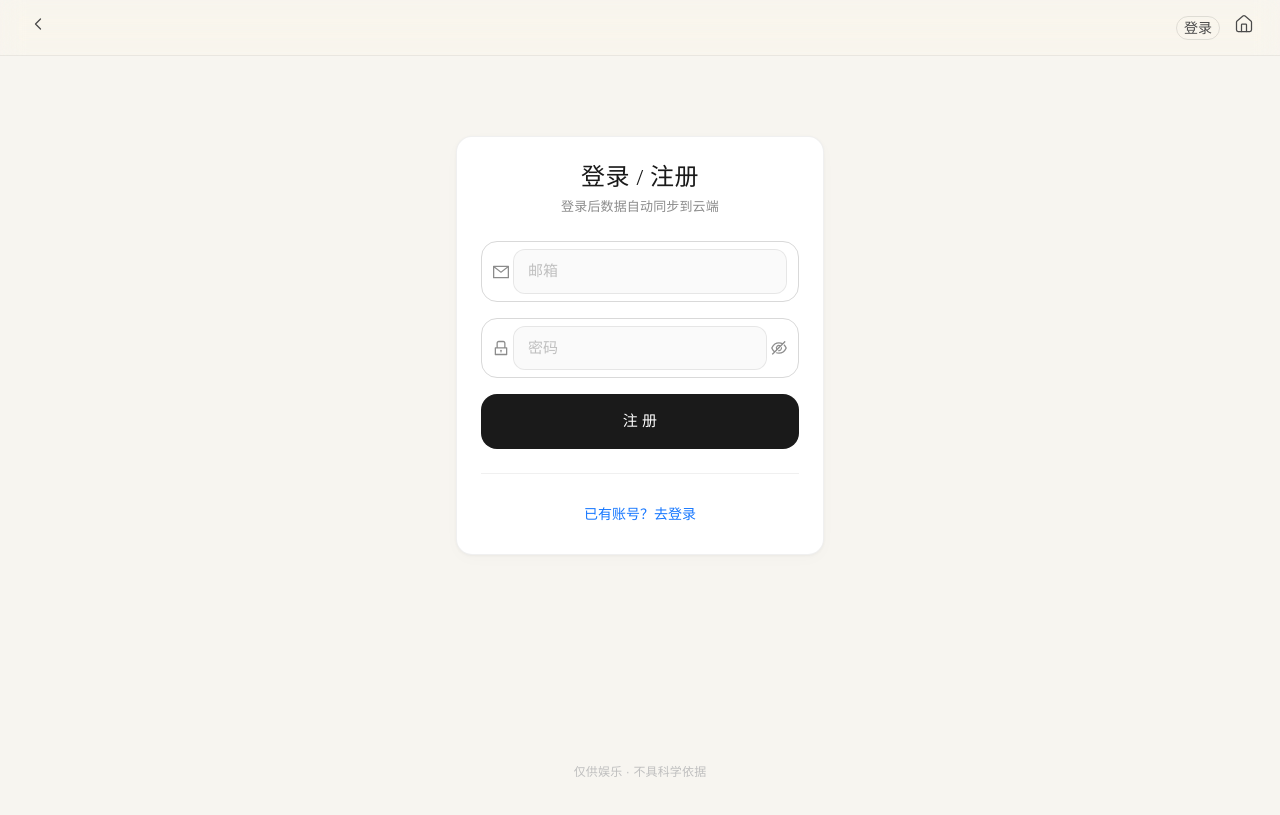
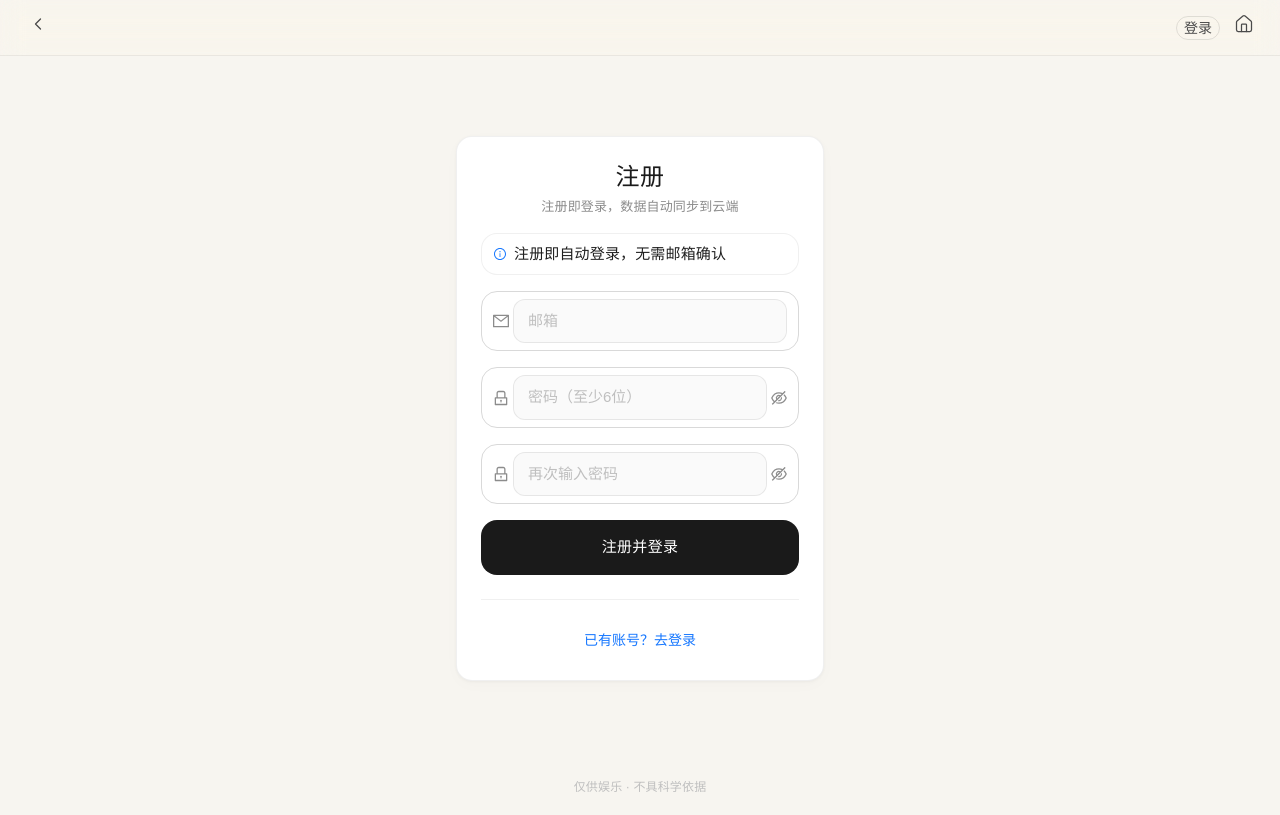
Before and after one commit to yueyangDong/yaoyiyao, a React (Vite) app: page /yaoyiyao/auth in a window 1280 px wide. Both pictures are taken after a click on the button "没有账号？去注册". Built offline with nearby package versions, Linux system fonts and the light colour scheme.

Commit message:
fix: 注册即登录提示 + 密码二次确认 + 登录成功页

```diff
--- a/src/pages/Auth.tsx
+++ b/src/pages/Auth.tsx
@@ -1,16 +1,20 @@
 import { useState } from 'react';
-import { Card, Button, Input, Typography, Space, message, Divider } from 'antd';
-import { MailOutlined, LockOutlined } from '@ant-design/icons';
+import { Card, Button, Input, Typography, Space, message, Divider, Alert } from 'antd';
+import { MailOutlined, LockOutlined, CheckCircleOutlined, InfoCircleOutlined } from '@ant-design/icons';
 import { useAuth } from '../context/AuthContext';
+import { useNavigate } from 'react-router-dom';
 
 const { Title, Text } = Typography;
 
 export default function Auth() {
   const { signIn, signUp } = useAuth();
+  const navigate = useNavigate();
   const [email, setEmail] = useState('');
   const [password, setPassword] = useState('');
+  const [password2, setPassword2] = useState('');
   const [loading, setLoading] = useState(false);
   const [isRegister, setIsRegister] = useState(false);
+  const [success, setSuccess] = useState(false);
 
   const handleSubmit = async () => {
     if (!email || !password) {
@@ -21,19 +25,70 @@ export default function Auth() {
       message.warning('密码至少6位');
       return;
     }
-    setLoading(true);
-    const { error } = isRegister
-      ? await signUp(email, password)
-      : await signIn(email, password);
-    setLoading(false);
-    if (error) {
-      message.error(error);
+    if (isRegister && password !== password2) {
+      message.warning('两次密码不一致');
       return;
     }
+    setLoading(true);
     if (isRegister) {
-      message.success('注册成功，请查看邮箱确认链接（或已在 Supabase 关闭邮箱验证则直接登录）');
+      const { error } = await signUp(email, password);
+      setLoading(false);
+      if (error) {
+        message.error(error);
+        return;
+      }
+      // auto-confirm 已开，注册即登录
+      setSuccess(true);
+      message.success('注册成功，已自动登录');
+      setTimeout(() => navigate('/profile'), 1500);
+    } else {
+      const { error } = await signIn(email, password);
+      setLoading(false);
+      if (error) {
+        if (error.includes('Invalid login credentials')) {
+          message.error('邮箱或密码错误');
+        } else {
+          message.error(error);
+        }
+        return;
+      }
+      setSuccess(true);
+      message.success('登录成功');
+      setTimeout(() => navigate('/'), 1000);
     }
   };
+
+  const switchMode = () => {
+    setIsRegister(!isRegister);
+    setPassword('');
+    setPassword2('');
+    setSuccess(false);
+  };
+
+  if (success) {
+    return (
+      <div style={{ maxWidth: 400, margin: '60px auto', padding: '0 16px' }}>
+        <Card style={{
+          background: 'var(--bg-card-solid)',
+          borderColor: 'var(--border-light)',
+          boxShadow: 'var(--shadow-md)',
+          textAlign: 'center',
+        }}>
+          <CheckCircleOutlined style={{ fontSize: 48, color: 'var(--color-ji)', marginBottom: 16 }} />
+          <Title level={3} style={{
+            color: 'var(--text-primary)',
+            fontFamily: 'var(--font-display)',
+            marginBottom: 8,
+          }}>
+            {isRegister ? '注册成功' : '登录成功'}
+          </Title>
+          <Text style={{ color: 'var(--text-secondary)' }}>
+            {isRegister ? '数据已自动同步到云端' : '欢迎回来'}
+          </Text>
+        </Card>
+      </div>
+    );
+  }
 
   return (
     <div style={{ maxWidth: 400, margin: '60px auto', padding: '0 16px' }}>
@@ -48,14 +103,26 @@ export default function Auth() {
           fontFamily: 'var(--font-display)',
           marginBottom: 4,
         }}>
-          登录 / 注册
+          {isRegister ? '注册' : '登录'}
         </Title>
         <Text style={{
           display: 'block', textAlign: 'center',
-          color: 'var(--text-secondary)', fontSize: 13, marginBottom: 24,
+          color: 'var(--text-secondary)', fontSize: 13, marginBottom: 16,
         }}>
-          登录后数据自动同步到云端
+          {isRegister
+            ? '注册即登录，数据自动同步到云端'
+            : '登录后数据自动同步到云端'}
         </Text>
+
+        {isRegister && (
+          <Alert
+            type="info"
+            showIcon
+            icon={<InfoCircleOutlined />}
+            message="注册即自动登录，无需邮箱确认"
+            style={{ marginBottom: 16, borderRadius: 10, fontSize: 12 }}
+          />
+        )}
 
         <Space direction="vertical" style={{ width: '100%' }} size="middle">
           <Input
@@ -68,12 +135,22 @@ export default function Auth() {
           />
           <Input.Password
             size="large"
-            placeholder="密码"
+            placeholder="密码（至少6位）"
             prefix={<LockOutlined style={{ color: 'var(--text-secondary)' }} />}
             value={password}
             onChange={e => setPassword(e.target.value)}
             onPressEnter={handleSubmit}
           />
+          {isRegister && (
+            <Input.Password
+              size="large"
+              placeholder="再次输入密码"
+              prefix={<LockOutlined style={{ color: 'var(--text-secondary)' }} />}
+              value={password2}
+              onChange={e => setPassword2(e.target.value)}
+              onPressEnter={handleSubmit}
+            />
+          )}
 
           <Button
             type="primary"
@@ -83,14 +160,14 @@ export default function Auth() {
             onClick={handleSubmit}
             style={{ height: 44 }}
           >
-            {isRegister ? '注册' : '登录'}
+            {isRegister ? '注册并登录' : '登录'}
           </Button>
         </Space>
 
         <Divider style={{ borderColor: 'var(--border-light)', margin: '16px 0' }} />
 
         <div style={{ textAlign: 'center' }}>
-          <Button type="link" onClick={() => setIsRegister(!isRegister)}>
+          <Button type="link" onClick={switchMode}>
             {isRegister ? '已有账号？去登录' : '没有账号？去注册'}
           </Button>
         </div>
```
